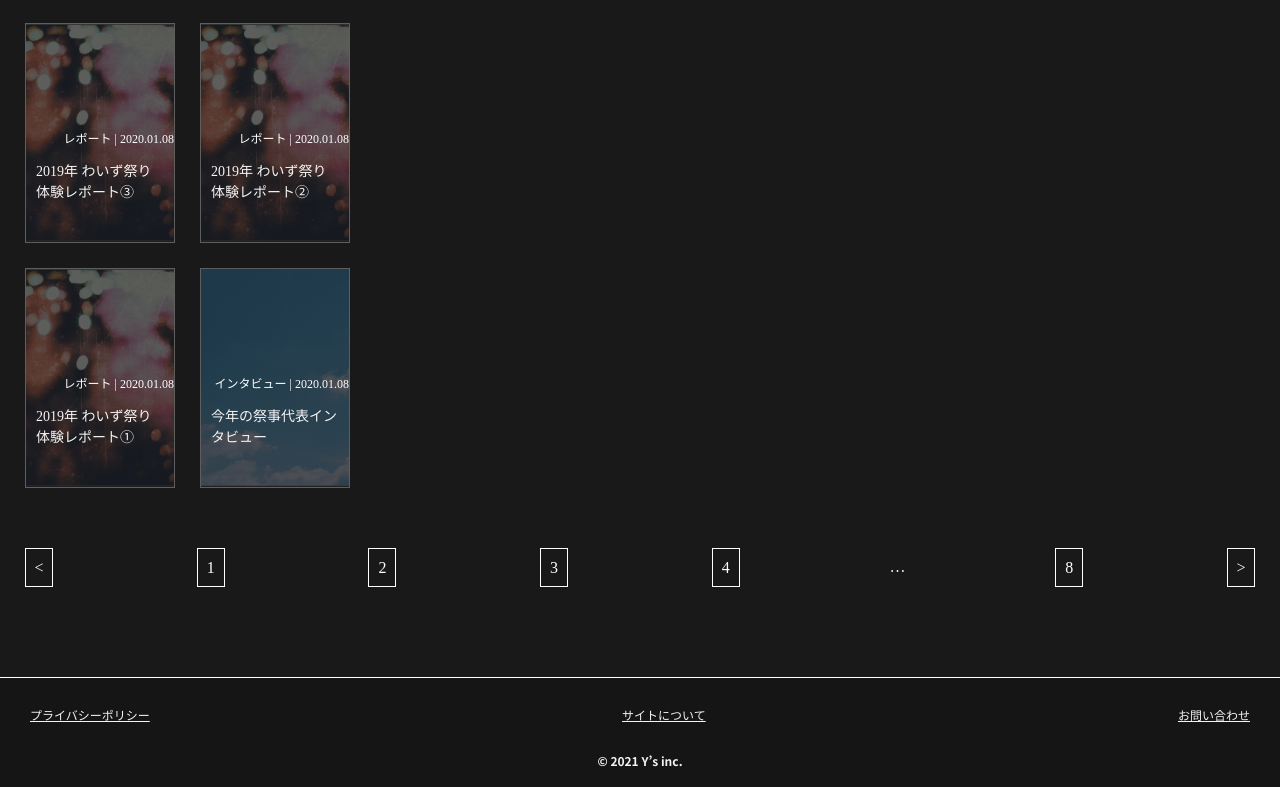
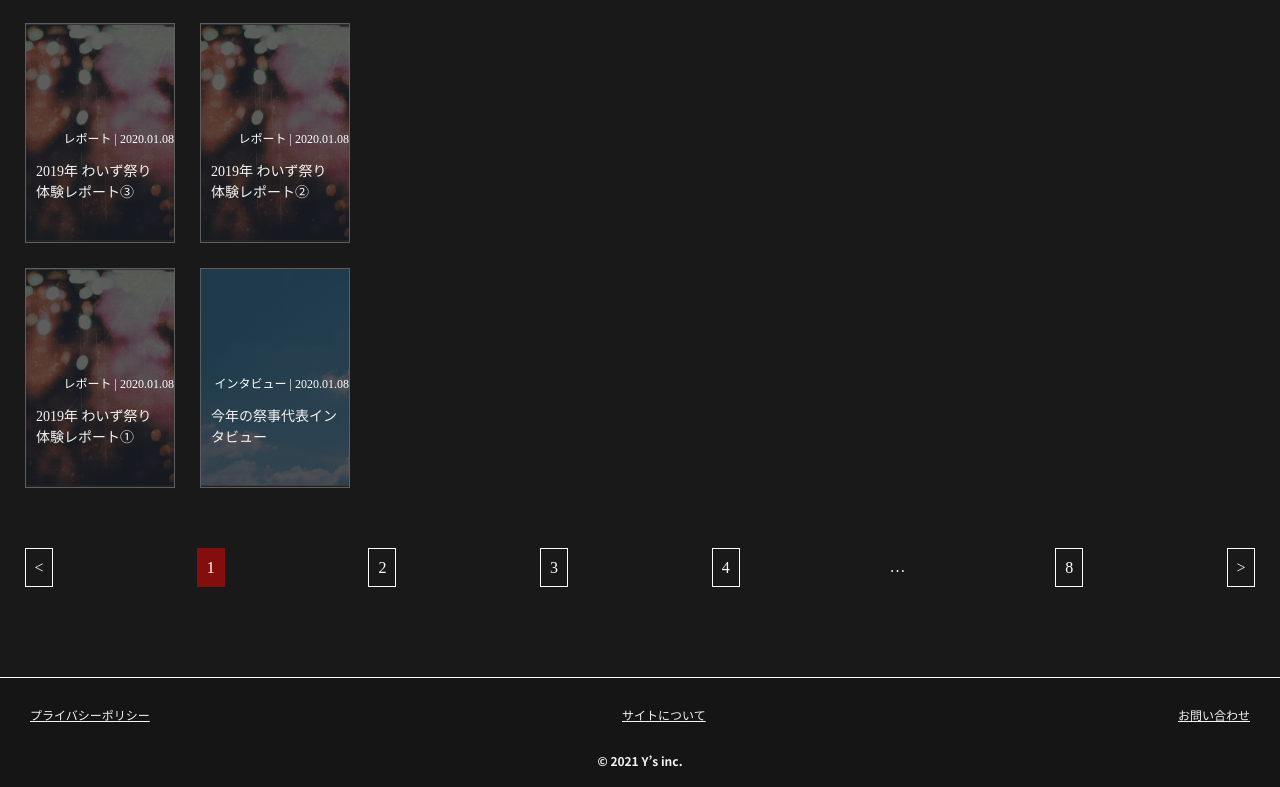
Before and after one commit to takanaaaa/kadai_3, a plain HTML site: page blog/index.html in a window 1280 px wide. Shown: the part 1274-2061 px from the top of the page. Drawn offline with nearby package versions, Linux system fonts and the light colour scheme; a web font is replaced by a local one.

Commit message:
[Fix]pagination

```diff
--- a/blog/css/style.css
+++ b/blog/css/style.css
@@ -136,6 +136,11 @@ main {
   user-select: none;
 }
 
+.pagination__item.is-active {
+  border-color: #840E0E;
+  background: #840E0E;
+}
+
 .pagination__item.dots {
   border: none;
 }
--- a/blog/index.html
+++ b/blog/index.html
@@ -129,7 +129,7 @@
       </ul>
       <div class="pagination">
         <a href="#" class="pagination__item">&#60;</a>
-        <a href="#" class="pagination__item">1</a>
+        <a href="#" class="pagination__item is-active">1</a>
         <a href="#" class="pagination__item">2</a>
         <a href="#" class="pagination__item">3</a>
         <a href="#" class="pagination__item">4</a>
```
